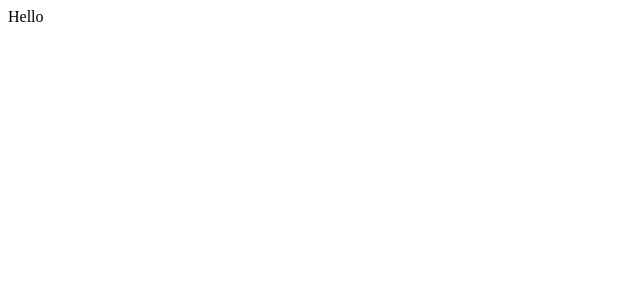
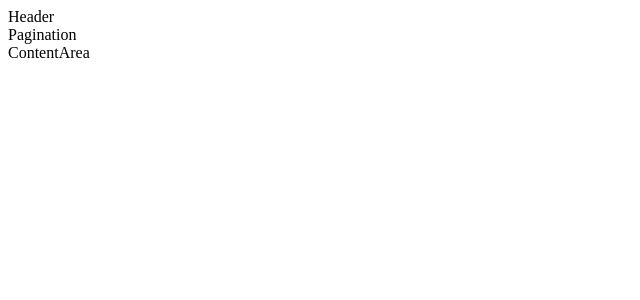
Before and after one commit to tuomokur/city-bike-app, a React (Create React App) app in the folder client_side/: page / in a window 1280 px wide. Shown: the top 300 px of the page, without its empty margins (0-640 px from the left). Built offline with nearby package versions, Linux system fonts and the light colour scheme.

Commit message:
first ui component structure

```diff
--- a/client_side/src/App.js
+++ b/client_side/src/App.js
@@ -1,10 +1,15 @@
 import './App.css';
+import ContentArea from './components/ContentArea';
+import Header from './components/Header';
+import Pagination from './components/Pagination';
 
 function App() {
   return (
-    <div>
-      Hello
-    </div>
+    <>
+      <Header/>
+      <Pagination/>
+      <ContentArea/>
+    </>
   );
 }
 
--- /dev/null
+++ b/client_side/src/components/ContentArea.js
@@ -0,0 +1,11 @@
+import React from 'react'
+
+const ContentArea = () => {
+  return (
+    <div>
+      ContentArea
+    </div>
+  )
+}
+
+export default ContentArea
--- /dev/null
+++ b/client_side/src/components/Header.js
@@ -0,0 +1,11 @@
+import React from 'react'
+
+const Header = () => {
+  return (
+    <div>
+      Header
+    </div>
+  )
+}
+
+export default Header
--- /dev/null
+++ b/client_side/src/components/Pagination.js
@@ -0,0 +1,11 @@
+import React from 'react'
+
+const Pagination = () => {
+  return (
+    <div>
+      Pagination
+    </div>
+  )
+}
+
+export default Pagination
```
